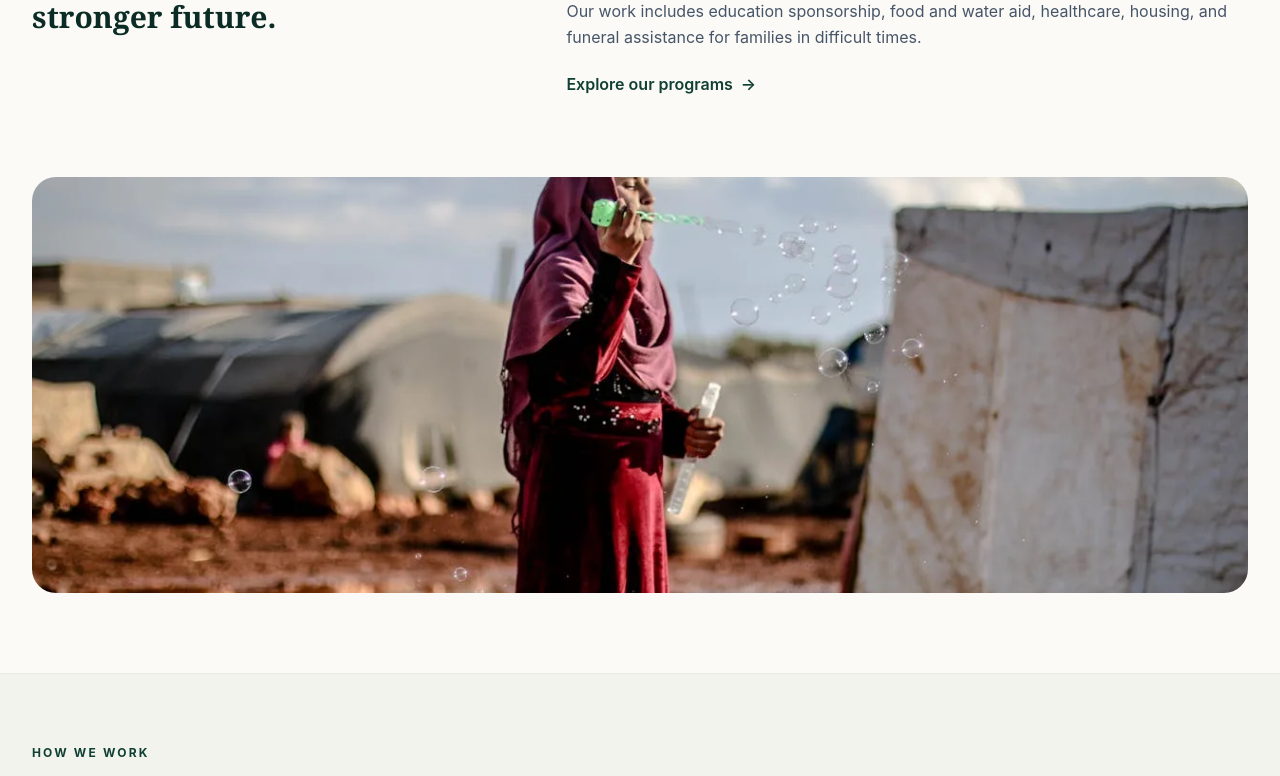
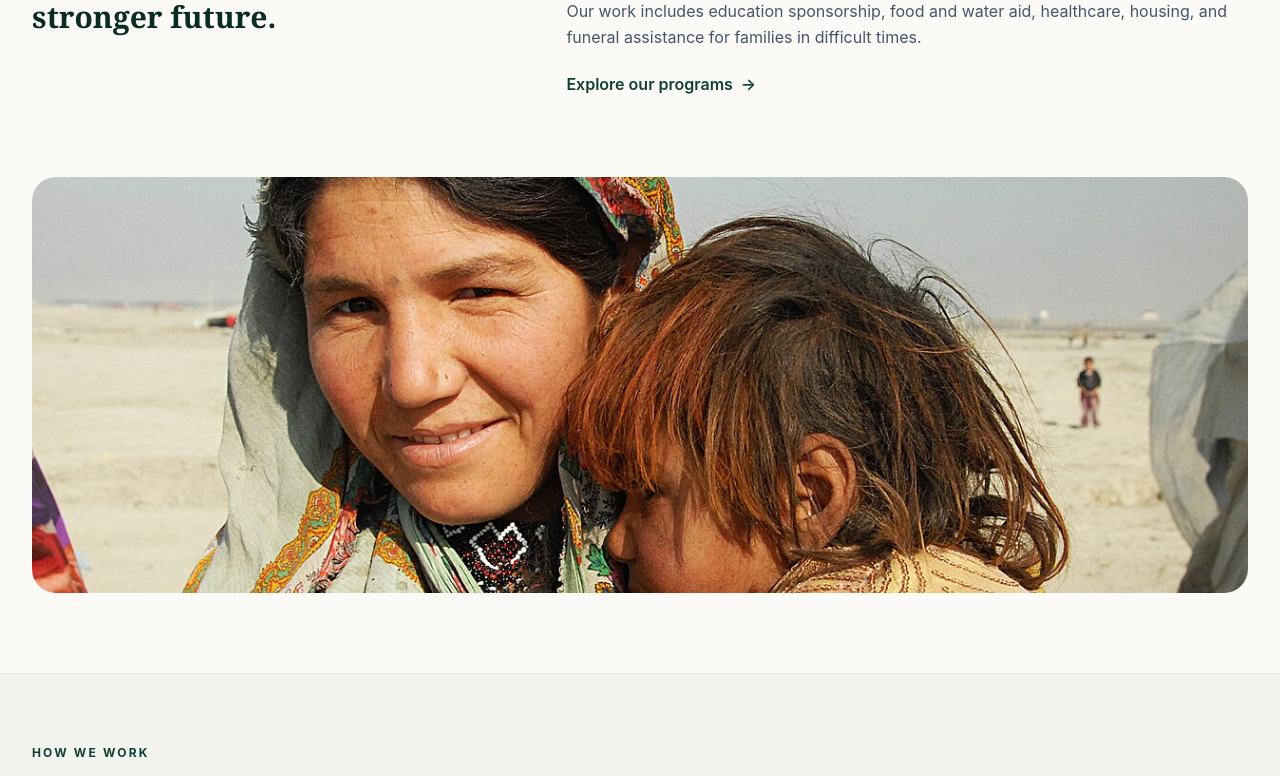
Before and after one commit to shaque68/WHSI, a Next.js app: page /about in a window 1280 px wide. Shown: the part 631-1407 px from the top of the page. Built offline with nearby package versions, Linux system fonts and the light colour scheme.

Commit message:
edit to images

```diff
--- a/app/about/page.js
+++ b/app/about/page.js
@@ -60,12 +60,12 @@ export default function AboutPage() {
           <div className="container-shell">
             <figure className="relative overflow-hidden rounded-3xl">
               <Image
-                src="/images/programs/community-support.webp"
-                alt="A woman standing among temporary shelters in a community"
+                src="/images/about-community.jpg"
+                alt="A mother holding her young daughter at a displacement camp"
                 width={1280}
-                height={853}
+                height={914}
                 unoptimized
-                className="h-72 w-full object-cover sm:h-[26rem]"
+                className="h-72 w-full object-cover object-[center_30%] sm:h-[26rem]"
               />
             </figure>
           </div>
```
Also changed, not shown: public/images/about-community.jpg (added).
